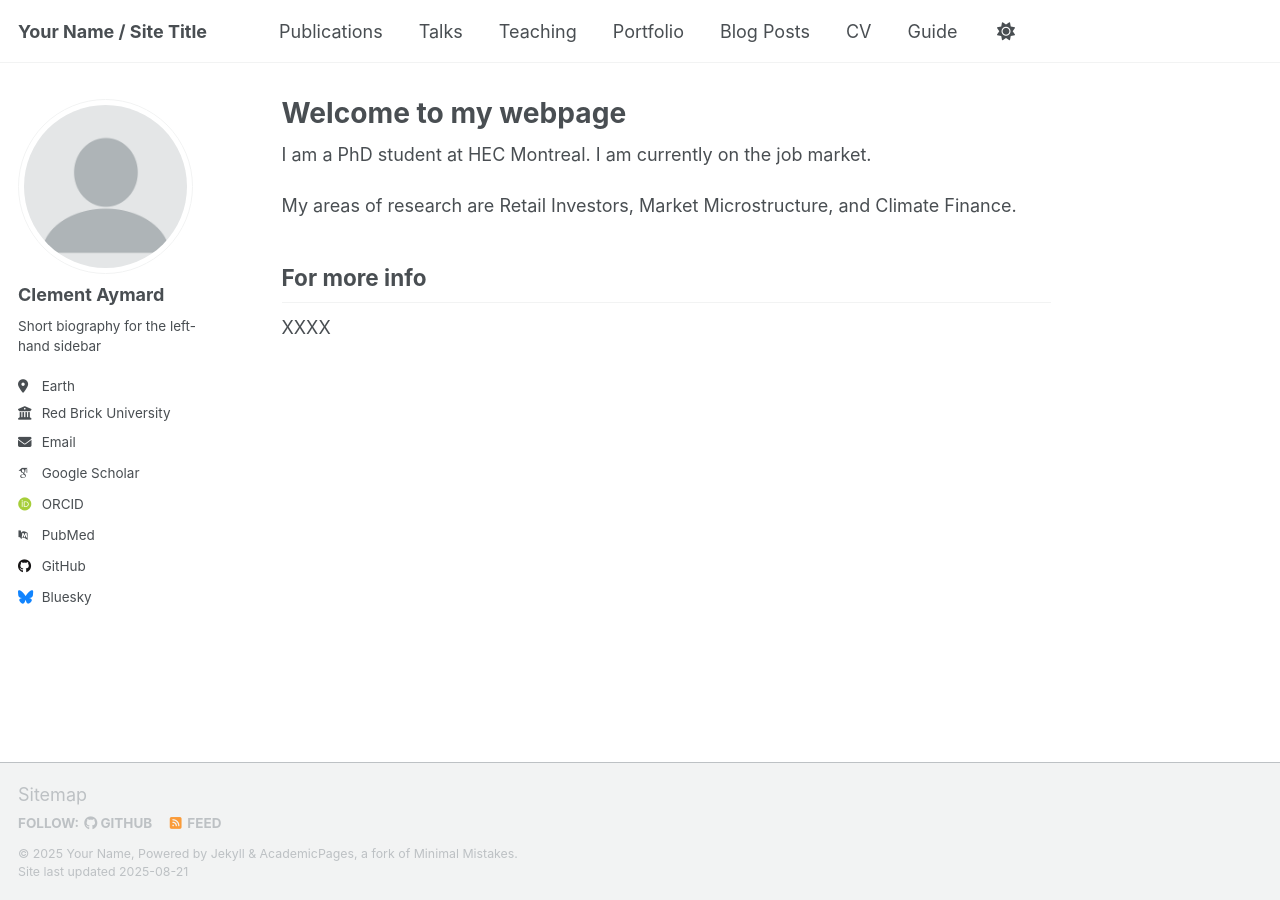
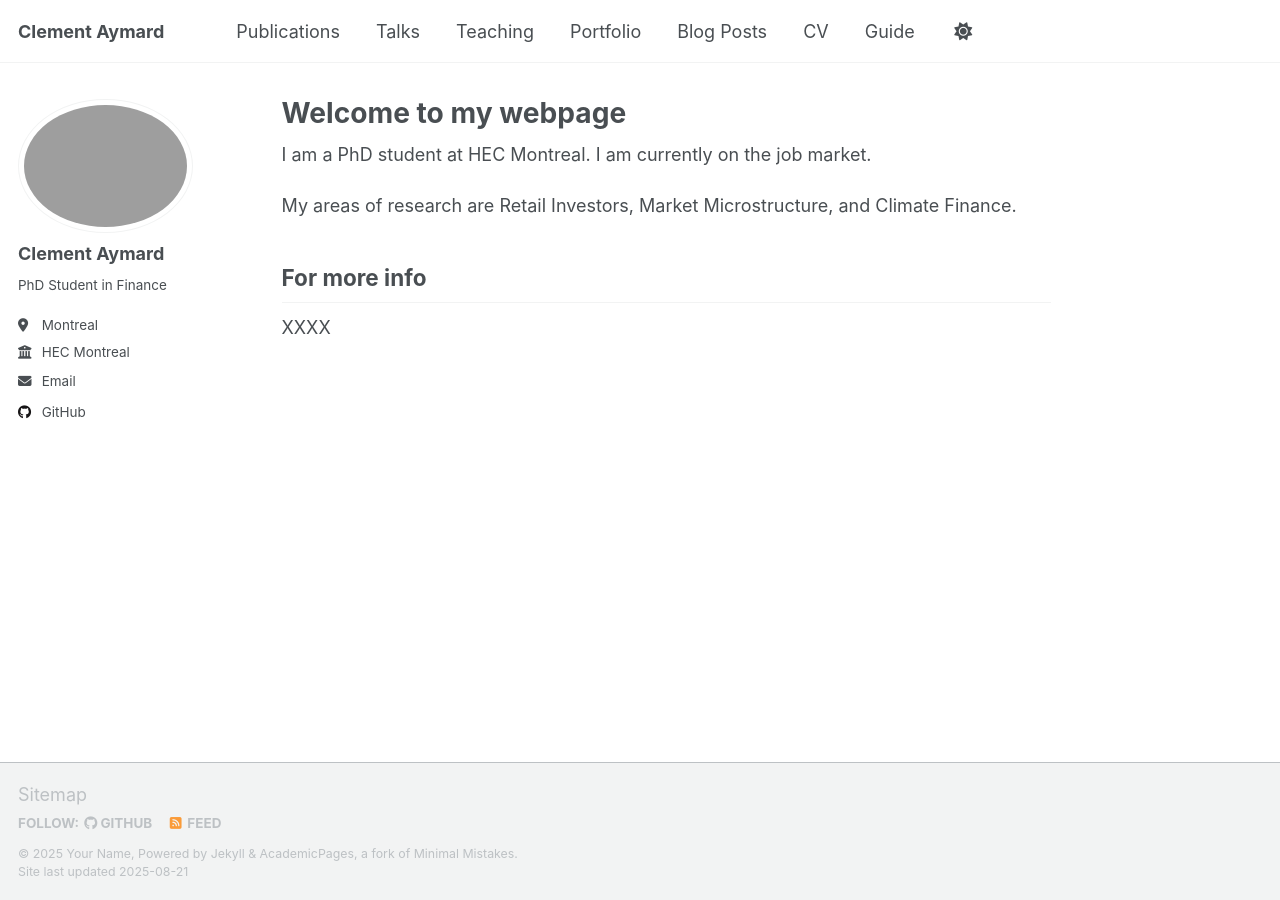
Before and after one commit to clemaymd/clemaymd.github.io, a Jekyll site: the page built from _pages/about.md, in a window 1280 px wide. Built offline with Jekyll 4.4.1, drawn with Linux system fonts in a browser that asks for light colours; some web fonts are replaced; a script that is not in the unit is left out.

Commit message:
Update _config.yml

```diff
--- a/_config.yml
+++ b/_config.yml
@@ -9,7 +9,7 @@
 # Basic Site Settings
 locale                   : "en-US"
 site_theme               : "default" # Currently available options are "default", "air"
-title                    : "Your Name / Site Title"
+title                    : "Clement Aymard"
 title_separator          : "-"
 name                     : &name "Your Name"
 description              : &description "personal description"
@@ -22,24 +22,25 @@ repository               : "academicpages/academicpages.github.io"
 #               Additional customization can be done by editing /_includes/author-profile.html
 author:
   # Biographic information
-  avatar           : "profile.png"
+  avatar           : "XXX.png"
   name             : "Clement Aymard"
   pronouns         : # example: "she/her"
-  bio              : "Short biography for the left-hand sidebar"
-  location         : "Earth"
-  employer         : "Red Brick University"
+  bio              : "PhD Student in Finance"
+  location         : "Montreal"
+  employer         : "HEC Montreal"
   uri              : # URL
-  email            : "none@example.org"
+  email            : "clement.aymard@hec.ca"
 
   # Academic websites
   academia         : # URL
+  ssrn             : "https://papers.ssrn.com/sol3/cf_dev/AbsByAuth.cfm?per_id=5063868"
   arxiv            : # URL - Update with the correct link to your profile
-  googlescholar    : "https://scholar.google.com/citations?user=PS_CX0AAAAAJ"
+  googlescholar    : # URL
   inspire-hep      : # URL
   impactstory      : # URL
-  orcid            : "http://orcid.org/yourorcidurl"
+  orcid            : # "https://orcid.org/0009-0001-0276-6494"
   semantic         : # URL
-  pubmed           : "https://www.ncbi.nlm.nih.gov/pubmed/?term=john+snow"
+  pubmed           : # "https://www.ncbi.nlm.nih.gov/pubmed/?term=john+snow"
   researchgate     : # URL
   scopus           : # URL
 
@@ -47,13 +48,13 @@ author:
   bitbucket        : # Username - Update with your username on the site
   codepen          : # Username
   dribbble         : # Username
-  github           : "academicpages"
+  github           : "clemaymd"
   kaggle           : # Username
   stackoverflow    : # User number or user number and name (i.e., use "1" or "1/jeff-atwood")
 
   # Social media
   artstation       : # Username
-  bluesky          : "bsky.app" # Replace this with you Bluesky username
+  bluesky          : # "bsky.app" # Replace this with you Bluesky username
   facebook         : # Username
   flickr           : # Username
   foursquare       : # Username
```
